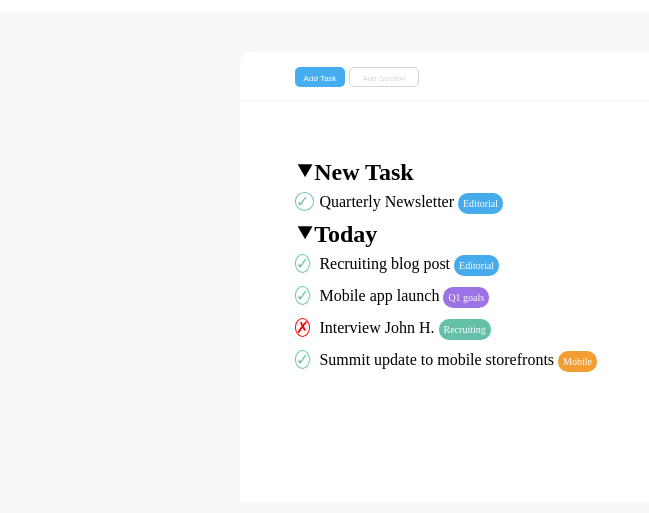
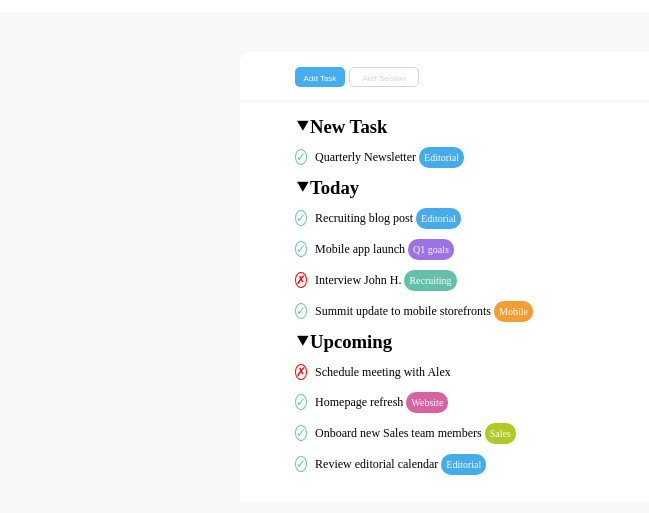
Before and after one commit to MarcoPorcaro1987/html-css-toboolist, a plain HTML site: page index.html in a window 1280 px wide. Shown: the part 63-576 px from the top of the page, without its empty margins (0-649 px from the left). Drawn offline with Linux system fonts and the light colour scheme.

Commit message:
Fix li in sezione nt

```diff
--- a/css/style.css
+++ b/css/style.css
@@ -78,12 +78,13 @@ header {
 .sections {
     background-color: white;
     height: 400px;
-    padding: 55px;
+    padding: 10px 55px;
     line-height: 30px;
 }
 
 ul {
     list-style: none;
+    font-size: 12px;
 }
 
 .check {
@@ -123,3 +124,11 @@ ul {
 .orange {
     background-color: #F29E33;
 }
+
+.pink {
+    background-color: #D863A1;
+}
+
+.yellow {
+    background-color: #B0C926;
+}
--- a/index.html
+++ b/index.html
@@ -1,6 +1,5 @@
 <!DOCTYPE html>
 <html lang="en">
-
     <head>
         <meta charset="UTF-8">
         <meta http-equiv="X-UA-Compatible" content="IE=edge">
@@ -8,7 +7,6 @@
         <title>Toboolist</title>
         <link rel="stylesheet" href="css/style.css">
     </head>
-
     <body>
         <!-- intestazione -->
         <header>
@@ -28,14 +26,17 @@
                 <!-- /bottoni -->
                 <!-- sezioni -->
                 <div class="sections">
+                    <!-- sezione new task -->
                     <section>
-                        <h2><span>&#11206;</span>New Task</h2>
+                        <h3><span>&#11206;</span>New Task</h3>
                         <ul>
-                            <li><span class="check true">&#10003; </span> Quarterly Newsletter <span class="target blue">Editorial</span></li>
+                            <li><span class="check true">&#10003;</span> Quarterly Newsletter <span class="target blue">Editorial</span></li>
                         </ul>
                     </section>
+                    <!-- sezione new task -->
+                    <!-- sezione Today -->
                     <section>
-                        <h2><span>&#11206;</span>Today</h2>
+                        <h3><span>&#11206;</span>Today</h3>
                         <ul>
                             <li><span class="check true">&#10003;</span> Recruiting blog post <span class="target blue">Editorial</span></li>
                             <li><span class="check true">&#10003;</span> Mobile app launch <span class="target violet">Q1 goals</span></li>
@@ -43,12 +44,21 @@
                             <li><span class="check true">&#10003;</span> Summit update to mobile storefronts <span class="target orange">Mobile</span></li>
                         </ul>
                     </section>
-
-
+                    <!-- /sezione Today -->
+                    <!-- sezione upcoming -->
+                    <section>
+                        <h3><span>&#11206;</span>Upcoming</h3>
+                        <ul>
+                            <li><span class="check false">&#10007;</span> Schedule meeting with Alex </li>
+                            <li><span class="check true">&#10003;</span> Homepage refresh <span class="target pink">Website</span></li>
+                            <li><span class="check true">&#10003;</span> Onboard new Sales team members <span class="target yellow">Sales</span></li>
+                            <li><span class="check true">&#10003;</span> Review editorial calendar <span class="target blue">Editorial</span></li>
+                        </ul>
+                    </section>
+                    <!-- /sezione upcoming -->
                 </div>
                 <!-- /sezioni -->
             </div>
-
         </main>
         <!-- /sezioni e contenuti -->
     </body>
```
